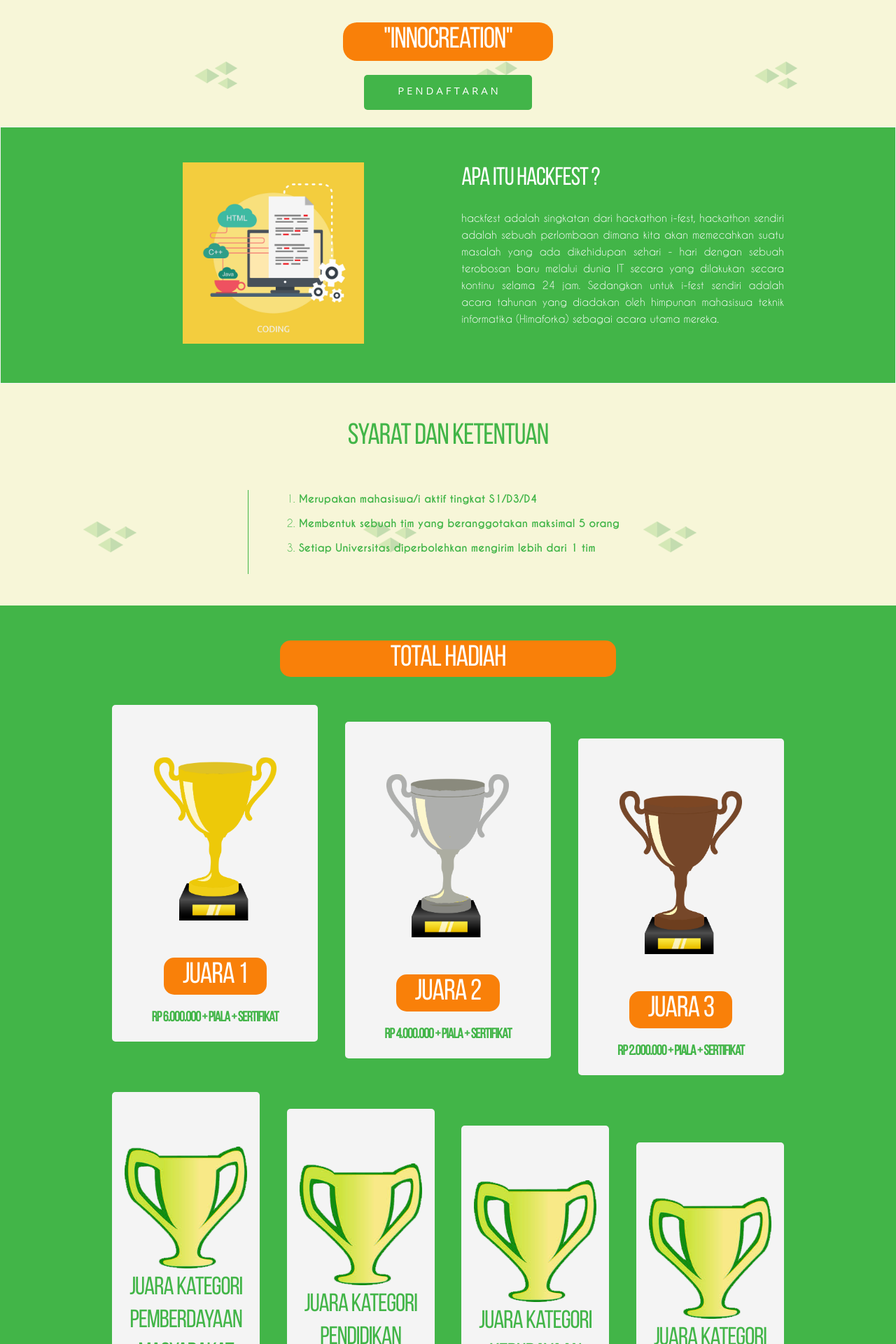
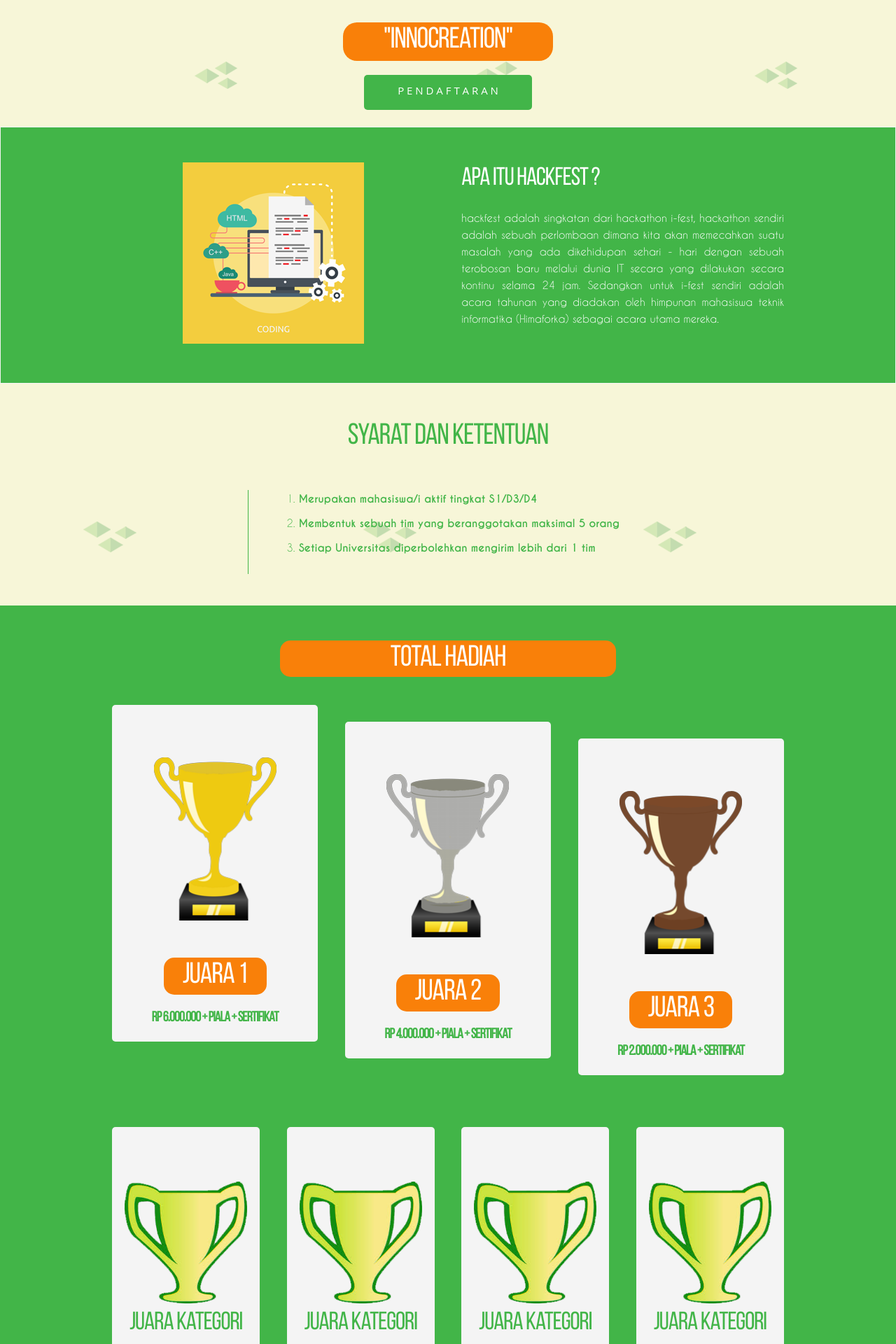
Before and after one commit to EkaJuliantara/upc-frontend, a PHP site: page / in a window 1280 px wide. Shown: the part 560-2480 px from the top of the page at 70% size. Run offline with PHP 8.4, Linux system fonts and the light colour scheme.

Commit message:
new baru terbaru

```diff
--- a/css/style.css
+++ b/css/style.css
@@ -691,3 +691,7 @@ table input{
 #kategori2 li{
     display: inline;
 }
+
+#bab2 .jarak{
+    margin-top: 50px;
+}
--- a/index.html
+++ b/index.html
@@ -92,7 +92,7 @@
     <section id="bab1">
         <div class="container">
             <div class="row"><center>
-                <div class="six columns"><img src="back.jpg">
+                <div class="six columns"><img src="back.png">
                 </div></center>
                 <div class="six columns color">
                     <h3>Apa Itu Hackfest ?</h3>
@@ -138,11 +138,11 @@
                 <br/><div class="four columns"><div class="tengah"><img src="trophy-silver.png"><br/><br/><br/><br/> <h2>JUARA 2</h2><h4><strong>Rp 4.000.000 + Piala + Sertifikat</strong></h4></div></div>
                 <br/><div class="four columns"><div class="tengah"><img src="trophy-broze.png"><br/><br/><br/><br/> <h2>JUARA 3</h2><h4><strong>Rp 2.000.000 + Piala + Sertifikat</strong></h4></div></div>
             </div><br/>
-            <div class="row tropi">
+            <div class="row tropi jarak">
                 <div class="three columns bgkategori"><div class="tengah"><img src="kategori.png"><br/><br/><h3>Juara Kategori Pemberdayaan Masyarakat</h3><h4><strong>Piala + Sertifikat</strong></h4></div></div>
-                <br/><div class="three columns bgkategori"><div class="tengah"><img src="kategori.png"><br/><br/><h3>Juara Kategori Pendidikan<br/>&nbsp;</h3><h4><strong>Piala + Sertifikat</strong></h4></div></div>
-                <br/><div class="three columns bgkategori"><div class="tengah"><img src="kategori.png"><br/><br/><h3>Juara Kategori Kebudayaan<br/>&nbsp;</h3><h4><strong>Piala + Sertifikat</strong></h4></div></div>
-                <br/><div class="three columns bgkategori"><div class="tengah"><img src="kategori.png"><br/><br/><h3>Juara Kategori Other<br/>&nbsp;</h3><h4><strong>Piala + Sertifikat</strong></h4></div></div>
+                <div class="three columns bgkategori"><div class="tengah"><img src="kategori.png"><br/><br/><h3>Juara Kategori Pendidikan<br/>&nbsp;</h3><h4><strong>Piala + Sertifikat</strong></h4></div></div>
+                <div class="three columns bgkategori"><div class="tengah"><img src="kategori.png"><br/><br/><h3>Juara Kategori Kebudayaan<br/>&nbsp;</h3><h4><strong>Piala + Sertifikat</strong></h4></div></div>
+                <div class="three columns bgkategori"><div class="tengah"><img src="kategori.png"><br/><br/><h3>Juara Kategori Other<br/>&nbsp;</h3><h4><strong>Piala + Sertifikat</strong></h4></div></div>
             </div></center>
         </div>
     </section>
```
Also changed, not shown: back.jpg (deleted), back.png (added), logo-ifest.png, trophy-broze.png, trophy-gold.png, trophy-silver.png.
